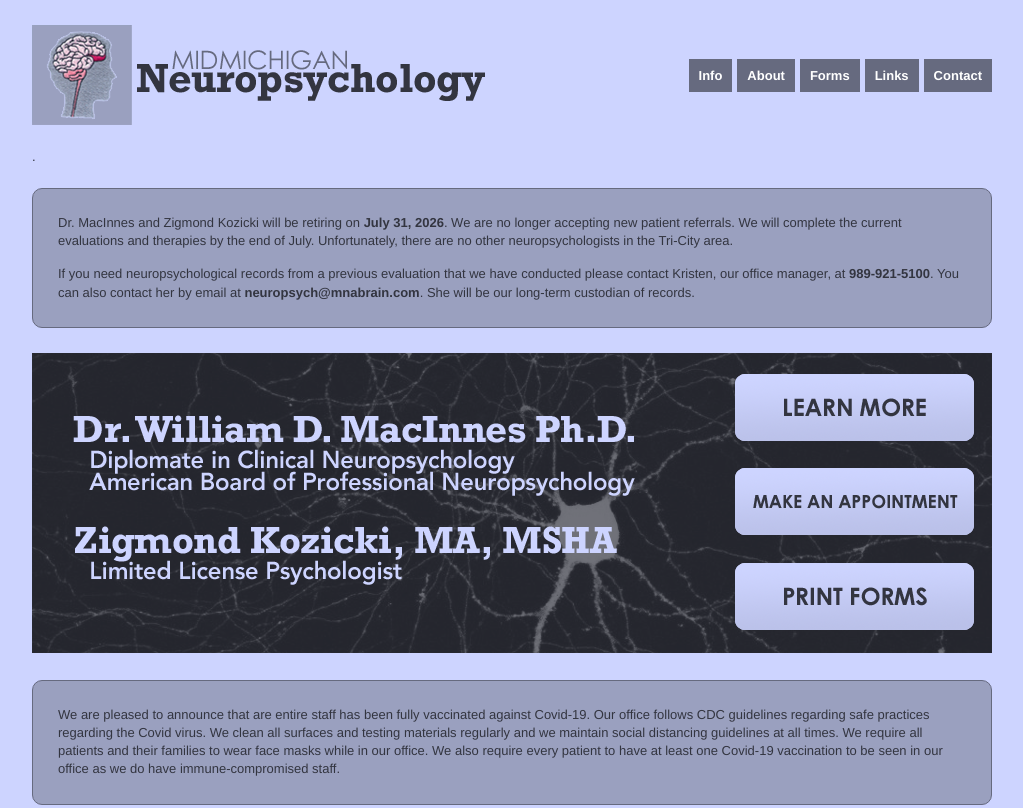
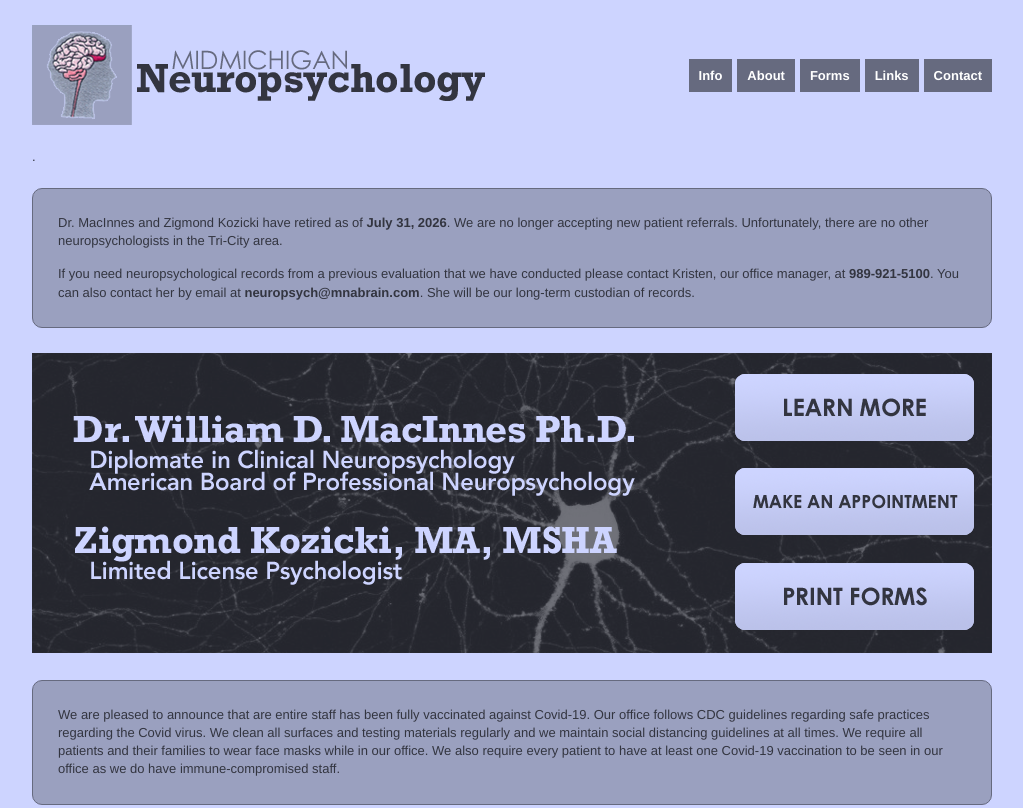
Before and after one commit to goddamnyouryan/midmichneuro, a Gatsby site: page / in a window 1280 px wide. Shown: the top 808 px of the page, without its empty margins (128-1151 px from the left). Built offline with nearby package versions, Linux system fonts and the light colour scheme; Gatsby itself is replaced by a stand-in of ours.

Commit message:
Updating tense of retirement announcement.

```diff
--- a/src/pages/index.js
+++ b/src/pages/index.js
@@ -20,11 +20,12 @@ const IndexPage = () => (
     <SEO title="Home" />.
     <div className={style.retirement}>
       <p>
-        Dr. MacInnes and Zigmond Kozicki will be retiring on
-        <strong> July 31, 2026</strong>. We are no longer accepting new patient
-        referrals. We will complete the current evaluations
-        and therapies by the end of July. Unfortunately, there
-        are no other neuropsychologists in the Tri-City area.
+        Dr. MacInnes and Zigmond Kozicki have retired as of
+        <strong> July 31, 2026</strong>.
+        {' '}
+        We are no longer accepting new patient referrals.
+        {' '}
+        Unfortunately, there are no other neuropsychologists in the Tri-City area.
       </p>
       <p>
         If you need neuropsychological records from a previous
```
